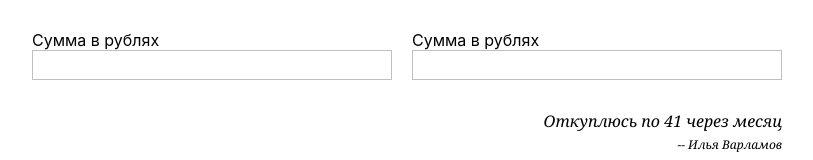
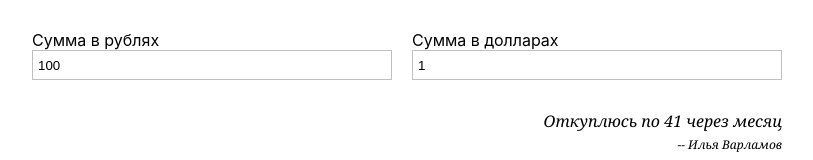
Before and after one commit to mirag0505/testing-workshop, a React (Create React App) app: page / in a window 1280 px wide. Shown: the top 160 px of the page, without its empty margins (238-1051 px from the left). Built offline with nearby package versions, Linux system fonts and the light colour scheme.

Commit message:
Use commit

```diff
--- a/src/components/Converter/Converter.js
+++ b/src/components/Converter/Converter.js
@@ -1,15 +1,33 @@
 import styles from "./Converter.module.css";
+import { useState } from "react";
 
 export function Converter() {
+  const [rub, setRub] = useState(100);
+  const [dol, setDol] = useState(1);
+
   return (
     <form className={styles.converter}>
       <label>
         Сумма в рублях
-        <input type="number" name="rub" min="0" step="1" />
+        <input
+          type="number"
+          name="rub"
+          min="0"
+          step="1"
+          value={rub}
+          onChange={(e) => setRub(e.target.value)}
+        />
       </label>
       <label>
-        Сумма в рублях
-        <input type="number" name="usd" min="0" step="1" />
+        Сумма в долларах
+        <input
+          type="number"
+          name="usd"
+          min="0"
+          step="1"
+          value={dol}
+          onChange={(e) => setDol(e.target.value)}
+        />
       </label>
     </form>
   );
```
Also changed, not shown: 1 other file (tests, documents, lock files or other folders).
